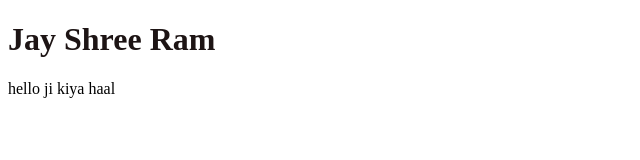
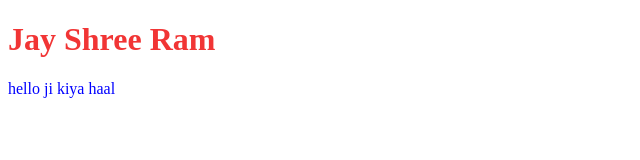
Before and after one commit to IshwarSinghRajpurohit1/MyFirstRepo, a plain HTML site: page index.html in a window 1280 px wide. Shown: the whole page, without its empty margins (0-640 px from the left). Drawn offline with Linux system fonts and the light colour scheme.

Commit message:
color add

```diff
--- a/style.css
+++ b/style.css
@@ -1,6 +1,6 @@
 h1 {
-    color: rgb(29, 20, 20);
+    color: rgb(241, 53, 53);
 }
 p {
     color:blue
-jj}
+}
```
